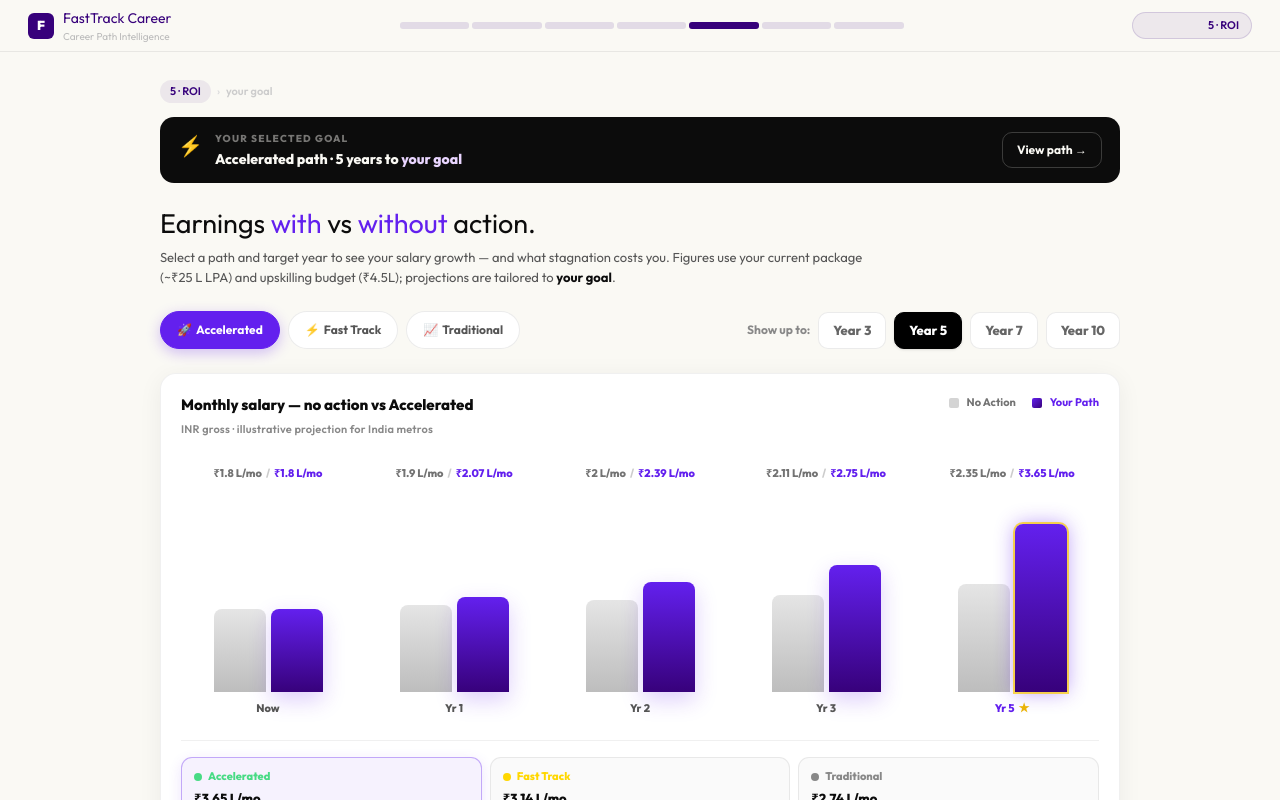
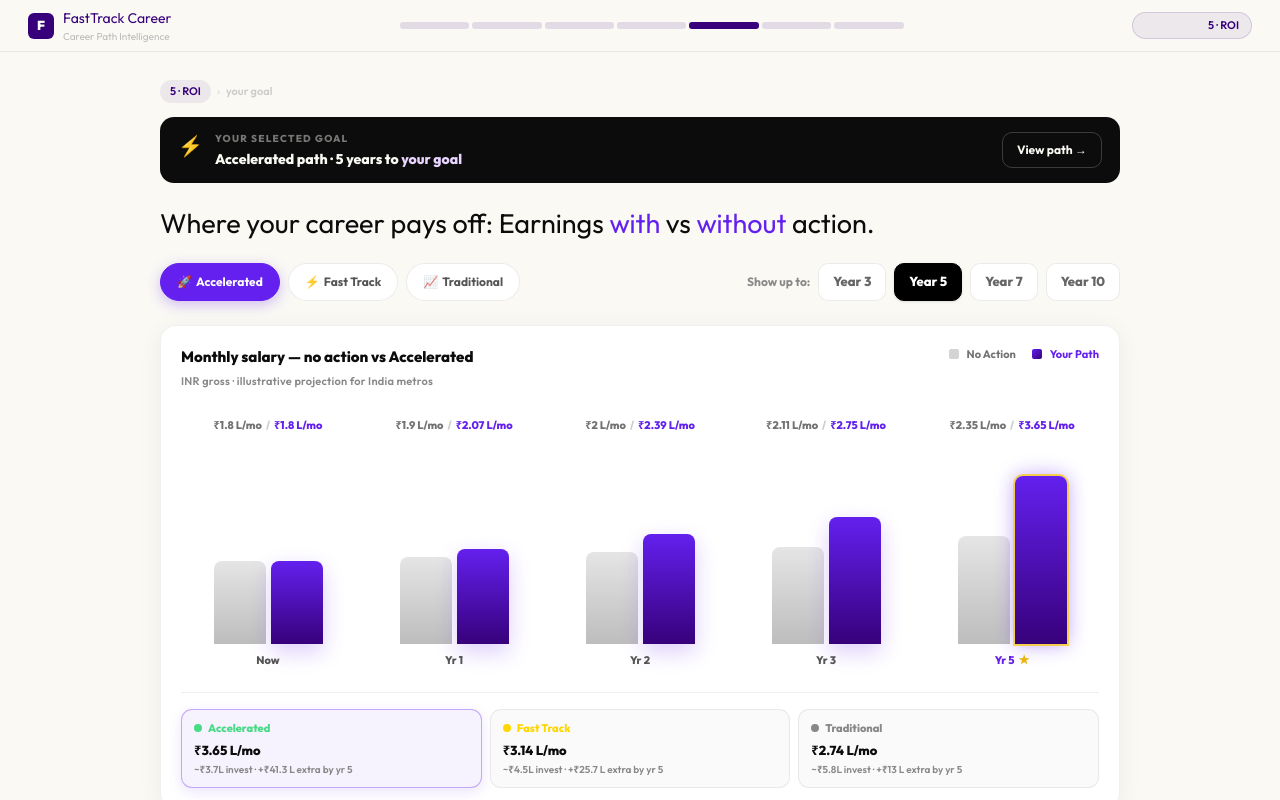
Before and after one commit to rishabjoshiext/aa-career-coach, a React (Vite) app: page /5 in a window 1280 px wide. Built offline with nearby package versions, Linux system fonts and the light colour scheme.

Commit message:
Copy changes

```diff
--- a/src/pages/Frame2.jsx
+++ b/src/pages/Frame2.jsx
@@ -215,11 +215,7 @@ export function Frame2() {
           Your potential <em className="text-[#37017B] not-italic">career destinations</em>
         </div>
         <div className="mb-[14px] text-[13px] leading-[1.55] text-[#555]">
-          Data-backed outcomes for <strong className="font-[800] text-[#0C0C0C]">{anchorTitle || 'your goal'}</strong>
-          {s.exp !== 'fresher' && String(s.role || '').trim()
-            ? ' — from your current designation.'
-            : ' — from your dream role (no current title yet).'}{' '}
-          Filters show every role in each relevant area from our catalogue — pick any card to see your journey.
+        Real, data-backed career outcomes for the <strong>role you aspire</strong> to, even if you’re not there yet. Explore opportunities across relevant domains and <strong>tap into the journey</strong> behind every role in our catalogue.
         </div>
 
         <div className="mb-[14px] rounded-[11px] border border-[rgba(117,4,255,.2)] bg-[linear-gradient(135deg,rgba(117,4,255,.06),rgba(55,1,123,.04))] px-4 py-[12px]">
--- a/src/pages/Frame4.jsx
+++ b/src/pages/Frame4.jsx
@@ -600,13 +600,12 @@ export function Frame4() {
           What&apos;s missing from your profile
         </div>
         <p className="mb-6 max-w-[720px] text-[13px] leading-[1.55] text-[#555]">
-          Based on live JD analysis and profiles similar to yours on Apna. Gaps are grouped so you can prioritise — critical
-          items block shortlisting; missing items hurt interviews; needed items strengthen your case.
+        Based on live JD analysis and profiles like yours on Apna, your gaps are prioritised to help improve shortlisting, interviews and overall profile strength.
         </p>
 
         {/* Social proof */}
         <div className="mb-6 rounded-[12px] border border-[rgba(72,219,133,.35)] bg-[rgba(72,219,133,.12)] px-[16px] py-[12px] text-[12.5px] font-[600] leading-[1.5] text-[#14532d]">
-          Of {profilesN} profiles with your background who reached{' '}
+          Out of {profilesN} profiles with your background who reached{' '}
           <strong className="font-[800] text-[#052e16]">{destinationTitle}</strong>,{' '}
           {socialPct}% closed every Critical gap below before getting shortlisted.
         </div>
--- a/src/pages/Frame5.jsx
+++ b/src/pages/Frame5.jsx
@@ -171,15 +171,10 @@ export function Frame5() {
           </button>
         </div>
 
-        <div className="mb-2 text-[27px] leading-[1.2] [font-family:'DM Serif Display',serif]">
-          Earnings <em className="text-[#6320EE] not-italic">with</em> vs{' '}
+        <div className="mb-6 text-[27px] leading-[1.2] [font-family:'DM Serif Display',serif]">
+        Where your career pays off: Earnings <em className="text-[#6320EE] not-italic">with</em> vs{' '}
           <em className="text-[#6320EE] not-italic">without</em> action.
         </div>
-        <p className="mb-6 max-w-[720px] text-[13px] leading-[1.55] text-[#555]">
-          Select a path and target year to see your salary growth — and what stagnation costs you. Figures use your current
-          package (~{fmtLacs(salaryLpa)} LPA) and upskilling budget (₹{eduBudgetLacs}L); projections are tailored to{' '}
-          <strong className="text-[#0C0C0C]">{destinationTitle}</strong>.
-        </p>
 
         <div className="mb-6 flex flex-col gap-4 lg:flex-row lg:items-center lg:justify-between">
           <div className="flex flex-wrap gap-2">
--- a/src/pages/Frame6.jsx
+++ b/src/pages/Frame6.jsx
@@ -105,7 +105,7 @@ export function Frame6() {
         </button>
 
         <div className="mb-2 text-[27px] leading-[1.2] [font-family:'DM Serif Display',serif]">
-        Career Growth stories that feel<strong> Familiar.</strong>
+        Career growth stories that feel<strong> Familiar.</strong>
         </div>
         <p className="mb-6 max-w-[720px] text-[13px] leading-[1.55] text-[#555]">
         Professionals with backgrounds like <strong>yours</strong> who chose a structured path and achieved meaningful career growth. {' '} <br></br>
--- a/src/pages/Frame7.jsx
+++ b/src/pages/Frame7.jsx
@@ -142,13 +142,13 @@ export function Frame7() {
         </div>
 
         <h1 className="mb-3 text-[30px] font-[400] leading-[1.12] tracking-[-0.02em] text-[#0C0C0C] md:text-[34px] [font-family:'DM Serif Display',serif]">
-          The specialisation{' '}
+          The right specialisation for{' '}
           <span className="font-[400] italic" style={{ color: ACCENT }}>
-            your gaps.
+            your profile.
           </span>
         </h1>
-        <p className="mb-7 max-w-[720px] text-[14px] font-[400] leading-[1.6] text-[#555]">
-          Based on your gap analysis, here is the exact qualification that covers every critical gap in your profile.
+        <p className="mb-6 max-w-[720px] text-[14px] font-[400] leading-[1.6] text-[#555]">
+        Based on your gap analysis, here is the qualification designed to help you bridge your most critical career gaps.
         </p>
 
         {/* Transition plan card — mirrors prototype + Frame 1 fields */}
```
